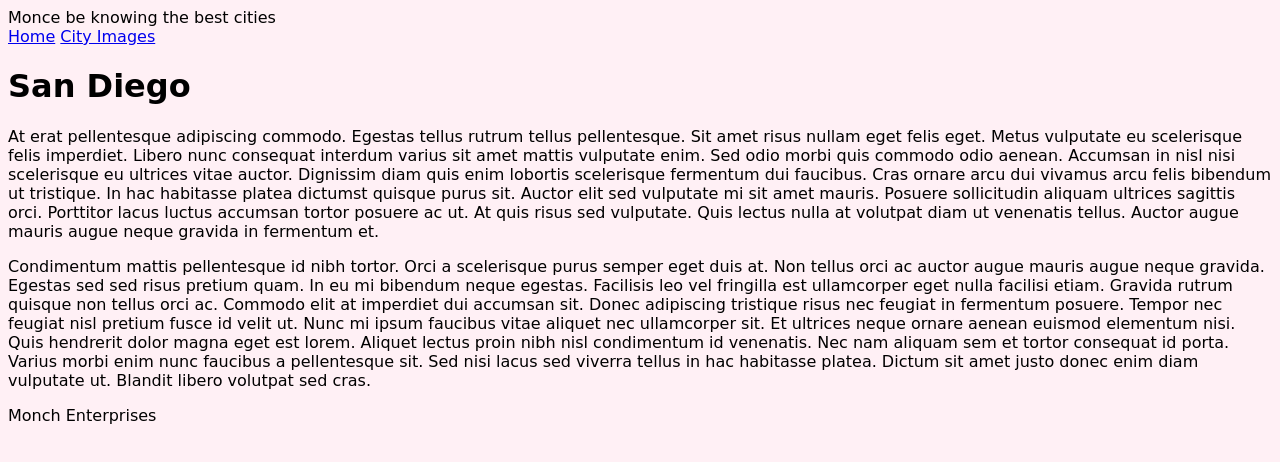
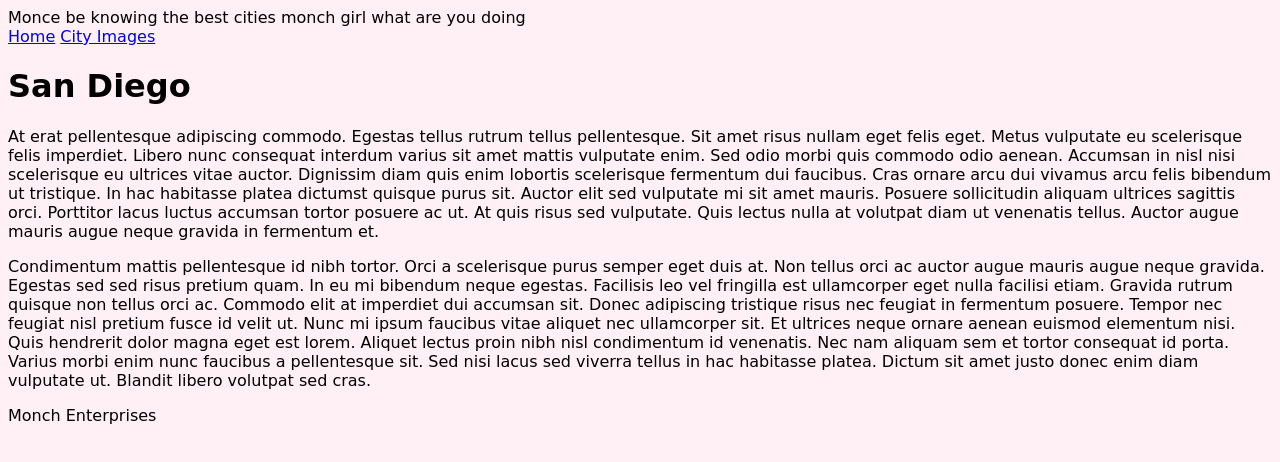
Before and after one commit to MoncerratLuaSalas/simple-travel-site, a plain HTML site: page index.html in a window 1280 px wide. Drawn offline with Linux system fonts and the light colour scheme; a script that the page names is missing.

Commit message:
Update index.html

```diff
--- a/index.html
+++ b/index.html
@@ -8,7 +8,7 @@
   <script src="script.js"></script>
   </head>
   <body>
-    <header>Monce be knowing the best cities</header>
+    <header>Monce be knowing the best cities monch girl what are you doing</header>
     <nav>
       <a href="index.html">Home</a>
       <a href="cityimages.html">City Images</a>
```
